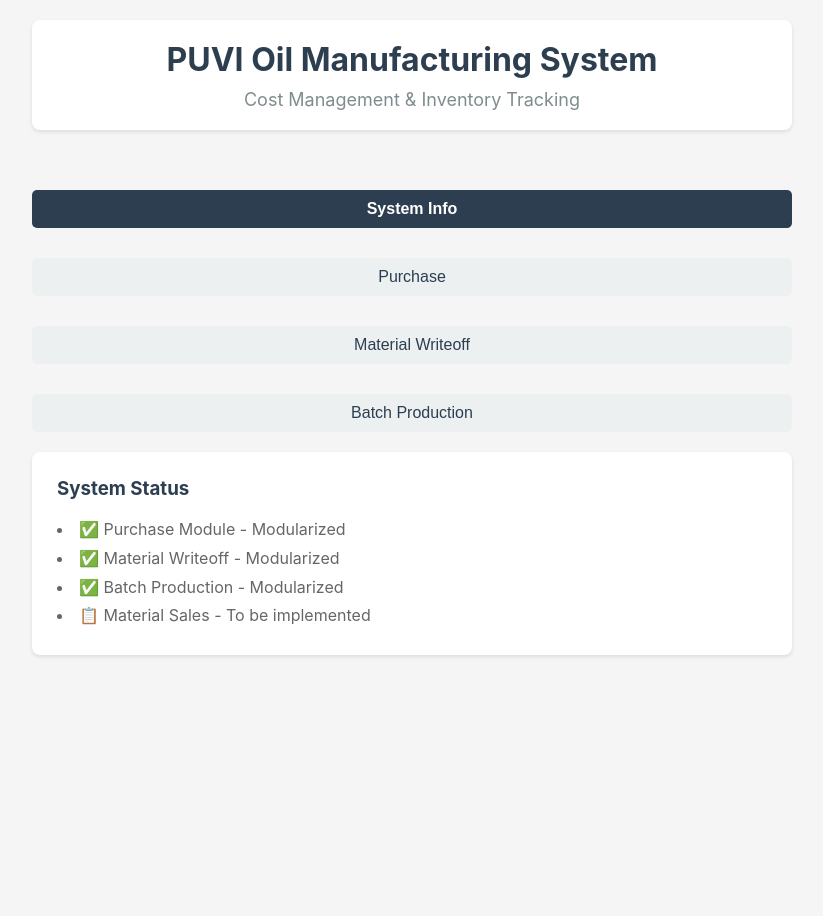
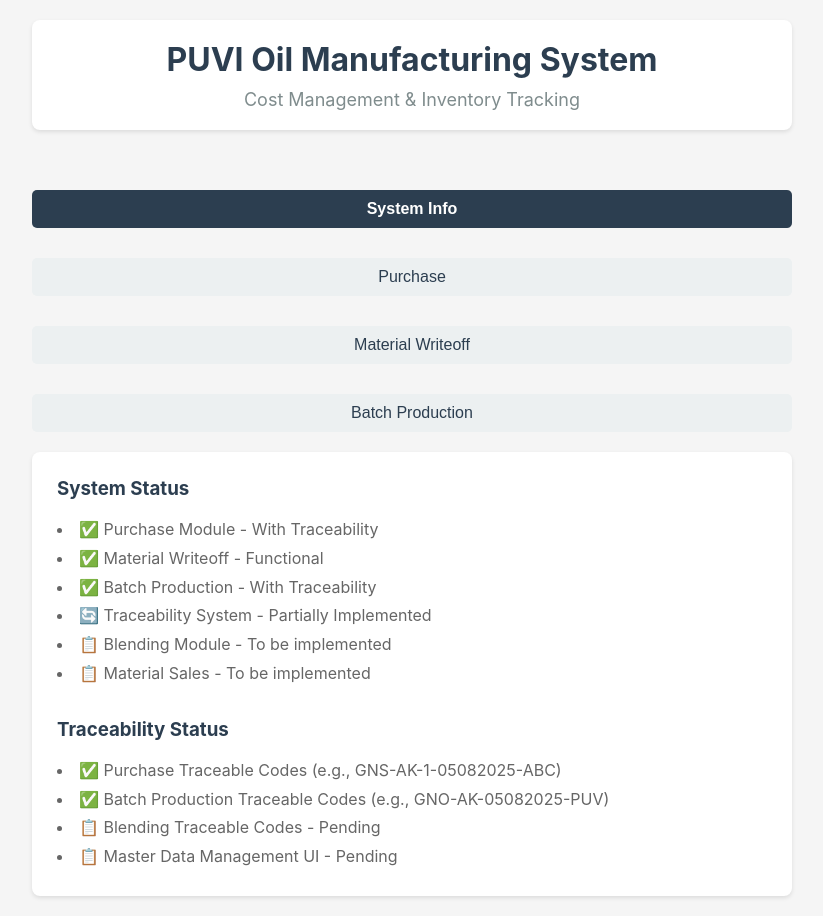
Before and after one commit to rjshvjy/puvi-frontend, a React (Create React App) app: page / in a window 1280 px wide. Shown: the whole page, without its empty margins (228-1051 px from the left). Before the commit the page ends 800 px from the top, so only its background shows below. Built offline with nearby package versions, Linux system fonts and the light colour scheme.

Commit message:
Update App.js

```diff
--- a/src/App.js
+++ b/src/App.js
@@ -30,7 +30,8 @@ function App() {
             border: 'none',
             borderRadius: '5px',
             cursor: 'pointer',
-            fontWeight: activeModule === 'info' ? 'bold' : 'normal'
+            fontWeight: activeModule === 'info' ? 'bold' : 'normal',
+            transition: 'all 0.2s ease'
           }}
         >
           System Info
@@ -45,7 +46,8 @@ function App() {
             border: 'none',
             borderRadius: '5px',
             cursor: 'pointer',
-            fontWeight: activeModule === 'purchase' ? 'bold' : 'normal'
+            fontWeight: activeModule === 'purchase' ? 'bold' : 'normal',
+            transition: 'all 0.2s ease'
           }}
         >
           Purchase
@@ -60,7 +62,8 @@ function App() {
             border: 'none',
             borderRadius: '5px',
             cursor: 'pointer',
-            fontWeight: activeModule === 'writeoff' ? 'bold' : 'normal'
+            fontWeight: activeModule === 'writeoff' ? 'bold' : 'normal',
+            transition: 'all 0.2s ease'
           }}
         >
           Material Writeoff
@@ -75,7 +78,8 @@ function App() {
             border: 'none',
             borderRadius: '5px',
             cursor: 'pointer',
-            fontWeight: activeModule === 'batch' ? 'bold' : 'normal'
+            fontWeight: activeModule === 'batch' ? 'bold' : 'normal',
+            transition: 'all 0.2s ease'
           }}
         >
           Batch Production
@@ -86,10 +90,20 @@ function App() {
         <div className="info-section">
           <h3>System Status</h3>
           <ul>
-            <li>✅ Purchase Module - Modularized</li>
-            <li>✅ Material Writeoff - Modularized</li>
-            <li>✅ Batch Production - Modularized</li>
+            <li>✅ Purchase Module - With Traceability</li>
+            <li>✅ Material Writeoff - Functional</li>
+            <li>✅ Batch Production - With Traceability</li>
+            <li>🔄 Traceability System - Partially Implemented</li>
+            <li>📋 Blending Module - To be implemented</li>
             <li>📋 Material Sales - To be implemented</li>
+          </ul>
+
+          <h3 style={{ marginTop: '30px' }}>Traceability Status</h3>
+          <ul>
+            <li>✅ Purchase Traceable Codes (e.g., GNS-AK-1-05082025-ABC)</li>
+            <li>✅ Batch Production Traceable Codes (e.g., GNO-AK-05082025-PUV)</li>
+            <li>📋 Blending Traceable Codes - Pending</li>
+            <li>📋 Master Data Management UI - Pending</li>
           </ul>
         </div>
       )}
```
